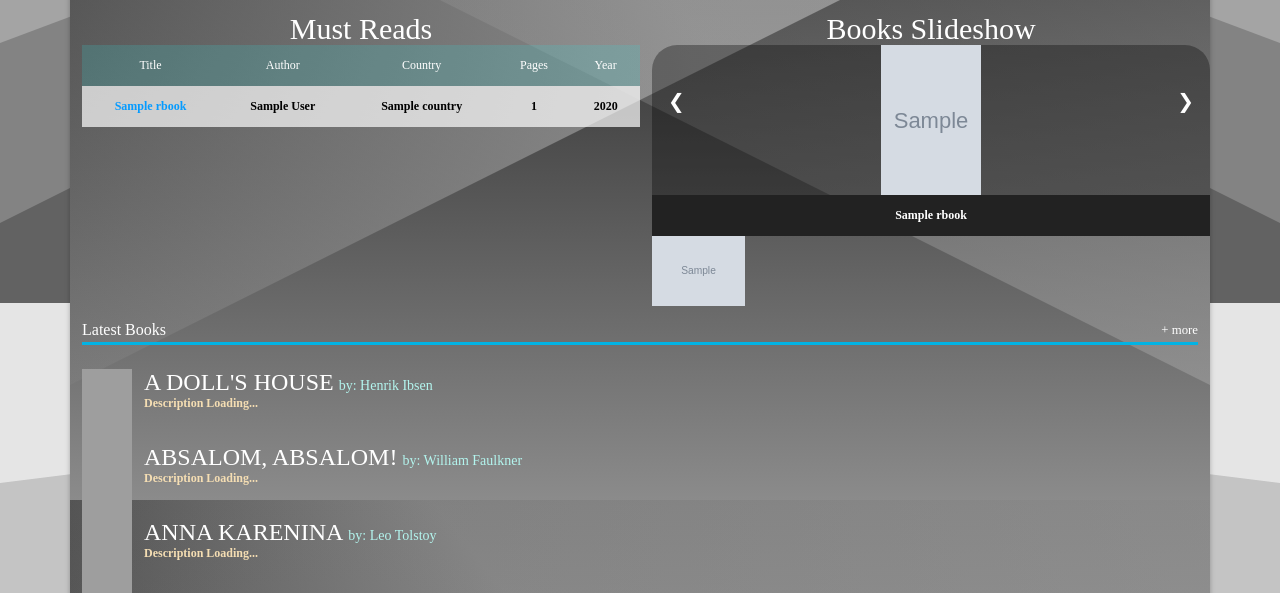
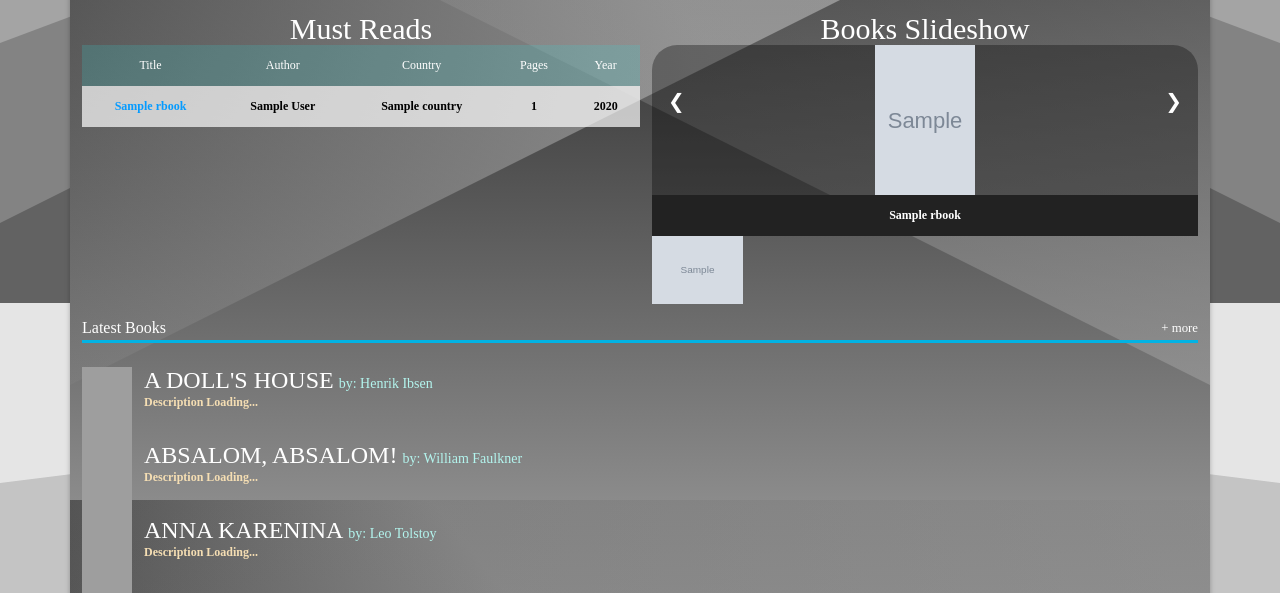
Before and after one commit to karthic-psa/Books-Info-App, a Django app: template booksapp/templates/index.html in a window 1280 px wide. Shown: the part 497-1090 px from the top of the page. Run offline with Django 3.2, Linux system fonts and the light colour scheme; data comes from the database, SQL or seed files in the repository; the template is opened without the code that fills it: values that come from a table or form of the project are taken from there, most other values are stand-ins (such as "Sample title", 1, 10 or a date in 2020); grey boxes marked "Sample" are stand-in pictures; some libraries are stand-ins or nearby versions; grey boxes are pictures that could not be loaded.

Commit message:
style: added padding to slideshow container

```diff
--- a/booksapp/static/css/styles.css
+++ b/booksapp/static/css/styles.css
@@ -361,6 +361,9 @@ img {
   height: 150px;
 }
 
+.right-pad{
+  padding-right: 12px !important;
+}
 
 /* Position the image container (needed to position the left and right arrows) */
 
```
